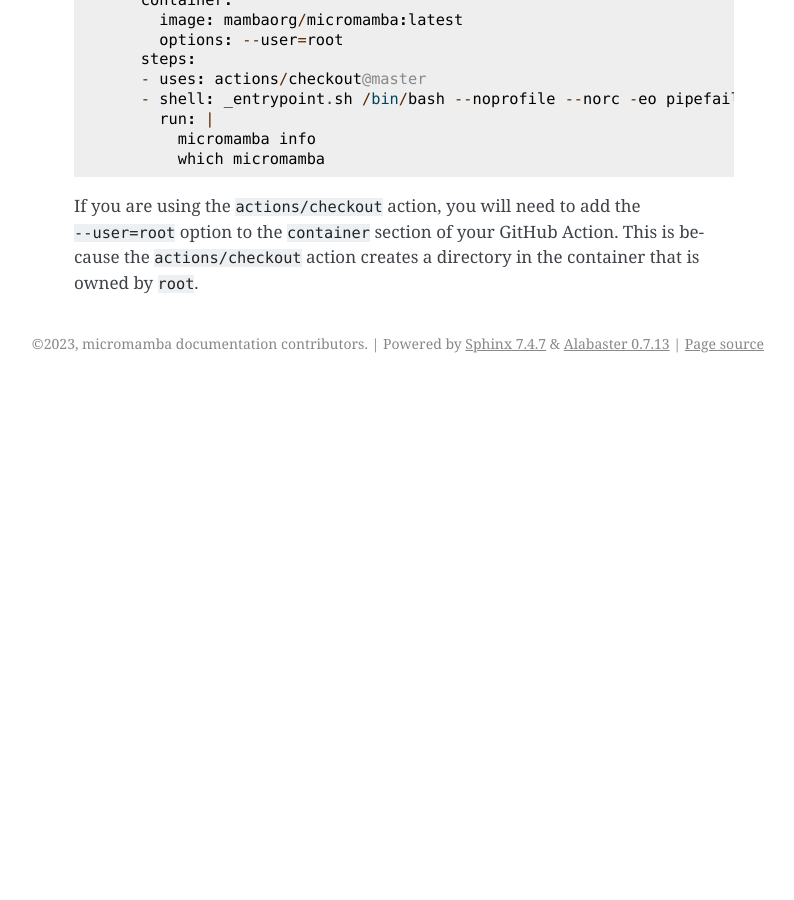
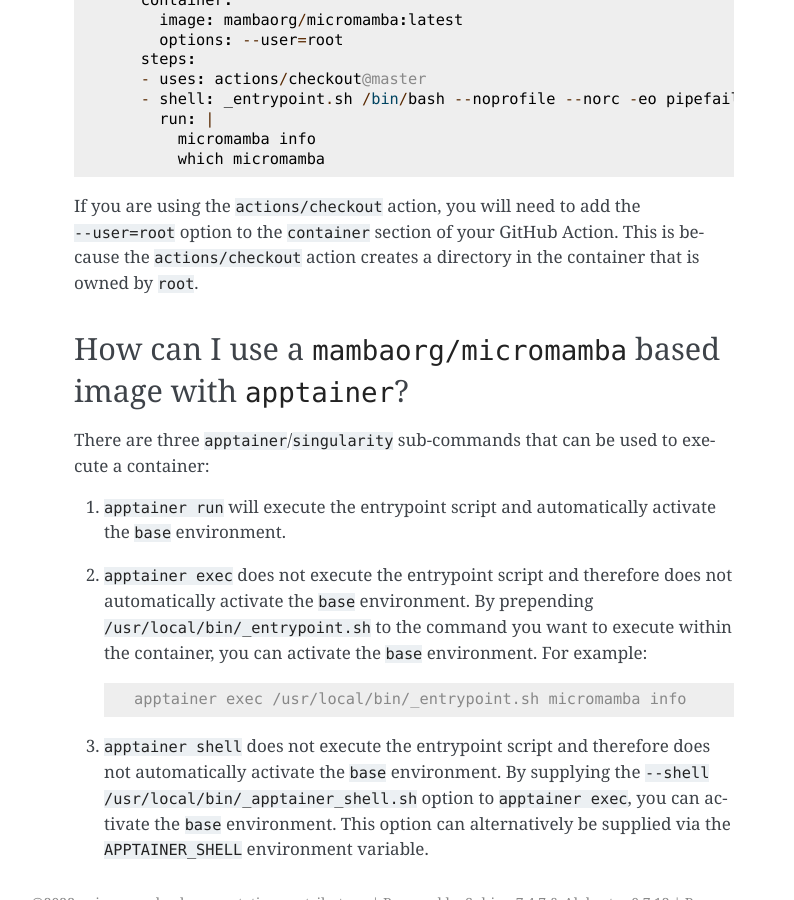
Before and after one commit to mamba-org/micromamba-docker, a Sphinx documentation site: the page built from docs/faq.rst, in a window 1280 px wide and 900 px high, scrolled down 2287 px. Shown: the whole window, without its empty margins (346-1140 px from the left). Built offline with Sphinx 7.4.7, drawn with Linux system fonts in a browser that asks for light colours; before the commit the page ends 2670 px from its top, so only the background shows below that; some of the changed text lies outside the part shown.

Commit message:
feat: add `_apptainer_shell.sh` and docs

```diff
--- a/docs/faq.rst
+++ b/docs/faq.rst
@@ -101,3 +101,27 @@ If you are using the ``actions/checkout`` action, you will need to add the
 ``--user=root`` option to the ``container`` section of your GitHub Action.
 This is because the ``actions/checkout`` action creates a directory in the
 container that is owned by ``root``.
+
+How can I use a ``mambaorg/micromamba`` based image with ``apptainer``?
+^^^^^^^^^^^^^^^^^^^^^^^^^^^^^^^^^^^^^^^^^^^^^^^^^^^^^^^^^^^^^^^^^^^^^^^
+
+There are three ``apptainer``/``singularity`` sub-commands that can be used to
+execute a container:
+
+#. ``apptainer run`` will execute the entrypoint script and automatically
+   activate the ``base`` environment.
+
+#. ``apptainer exec`` does not execute the entrypoint script and therefore
+   does not automatically activate the ``base`` environment. By prepending
+   ``/usr/local/bin/_entrypoint.sh`` to the command you want to execute within
+   the container, you can activate the ``base`` environment. For example:
+
+   .. code-block:: console
+
+      apptainer exec /usr/local/bin/_entrypoint.sh micromamba info
+
+#. ``apptainer shell`` does not execute the entrypoint script and therefore
+   does not automatically activate the ``base`` environment. By supplying the
+   ``--shell /usr/local/bin/_apptainer_shell.sh`` option to ``apptainer exec``,
+   you can activate the ``base`` environment. This option can alternatively be
+   supplied via the ``APPTAINER_SHELL`` environment variable.
```
Also changed, not shown: CHANGELOG.md (+7 -0 lines), 1 other file.
